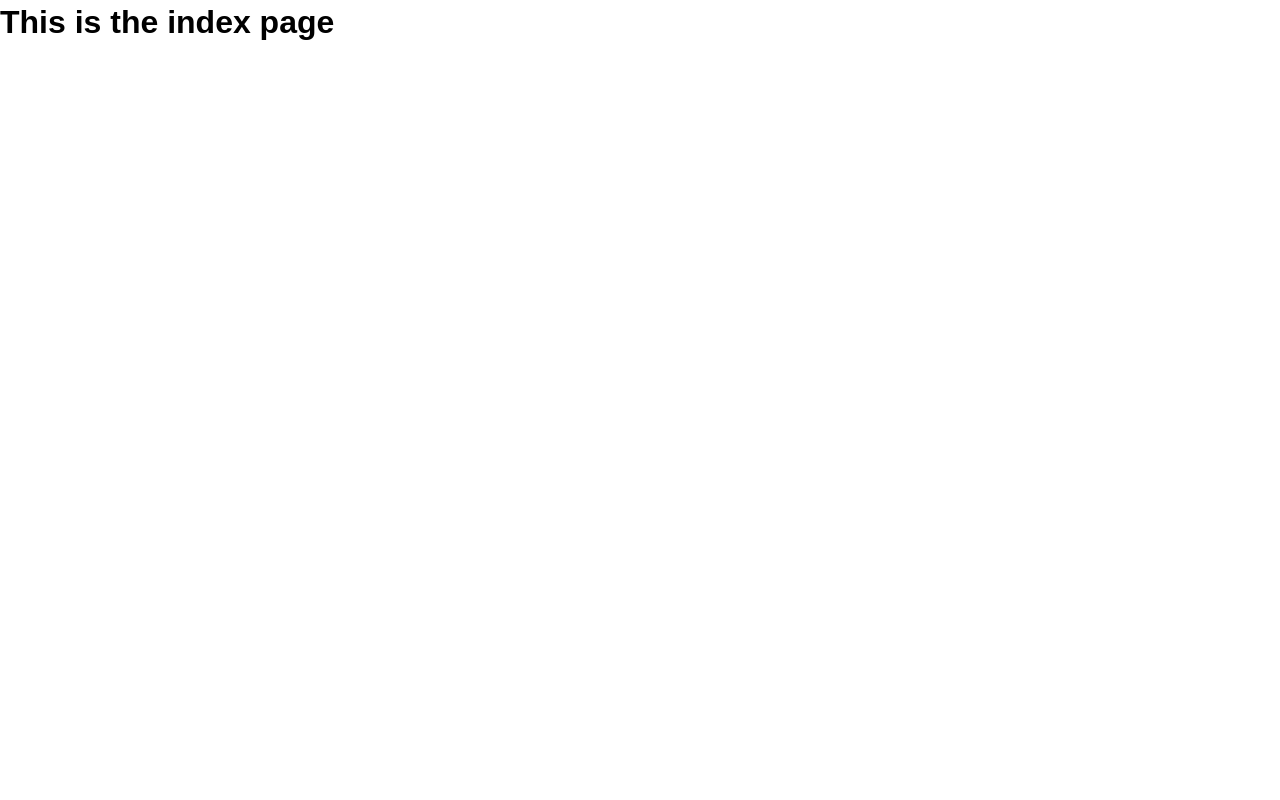
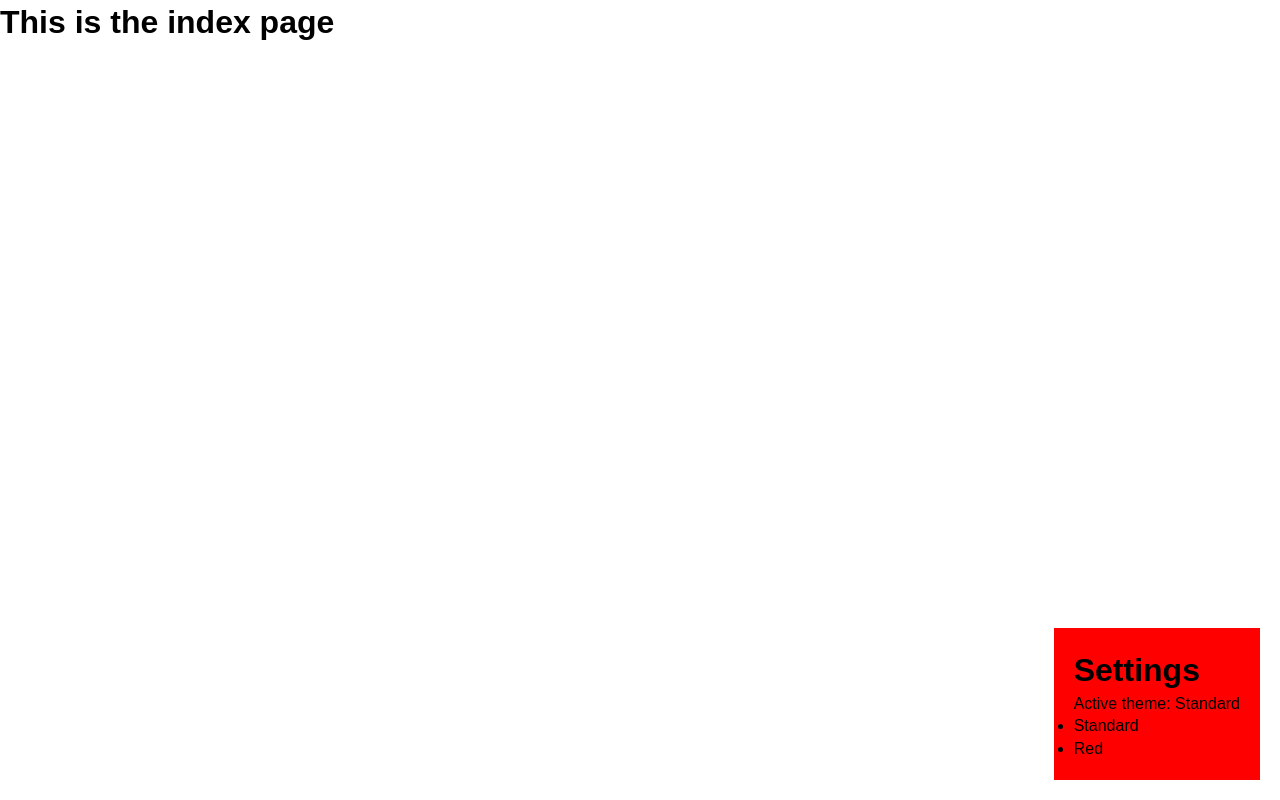
Before and after one commit to sturlei/vertis.se, a React (Create React App) app: page / in a window 1280 px wide. Built offline with nearby package versions, Linux system fonts and the light colour scheme.

Commit message:
fixed redux connections

```diff
--- a/package.json
+++ b/package.json
@@ -10,6 +10,7 @@
     "axios": "^0.21.0",
     "react": "^17.0.1",
     "react-dom": "^17.0.1",
+    "react-redux": "^7.2.2",
     "react-router-dom": "^5.2.0",
     "react-scripts": "4.0.1",
     "sass": "^1.30.0",
--- a/src/App.jsx
+++ b/src/App.jsx
@@ -1,11 +1,30 @@
 import { withRouter } from "react-router-dom";
+import { connect } from "react-redux";
+// styles
+import BaseStyle from "./style/BaseStyle";
+import GlobalVariables from "./style/GlobalVariables";
+import Themes from "./style/theme/Themes";
 
-function App( { children } ) {
+
+function App( props ) {
+  const { children } = props;
+  const CurrnetTheme = Themes[props.settings.config.themes.currentTheme];
+
   return (
     <div className="App" >
-      {children}
-    </div>
+      <BaseStyle />
+      <GlobalVariables />
+      <CurrnetTheme/>
+        {children}
+      </div>
   );
 }
 
-export default withRouter( App );
+// state.entities.settings.config
+const mapStateToProps = ( state ) => ( {
+    settings: state.entities.settings
+} );
+const mapDispatchToProps = ( dispatch ) => ( {
+} )
+
+export default connect(mapStateToProps,mapDispatchToProps )(withRouter( App ));
--- /dev/null
+++ b/src/components/Settings.jsx
@@ -0,0 +1,41 @@
+import { connect } from "react-redux";
+import styled from "styled-components";
+// store
+import { actions } from "../store/settings";
+
+const Settings = ( {settings, changeTheme} ) => {
+    const themeProps = settings.config.themes
+    const activeTheme = themeProps.currentTheme
+    const allThemes =themeProps.allThemes
+    console.log(allThemes);
+    return (
+        <SettingsToggle>
+            <h1>Settings</h1>
+            <p>Active theme: {activeTheme}</p>
+            <ul>
+                {allThemes.map( (theme , ind)=> (
+                    <li key={ind} onClick={() => changeTheme(allThemes[ind])}>
+                        {theme}
+                    </li>
+                ))}
+            </ul>
+       </SettingsToggle>
+    )
+}
+
+const SettingsToggle = styled.div`
+    position: absolute;
+    bottom: 2rem;
+    right: 2rem;
+    padding: 2rem;
+    background-color: red;
+`
+
+// state.entities.settings.config
+const mapStateToProps = ( state ) => ( {
+    settings: state.entities.settings
+} );
+const mapDispatchToProps = ( dispatch ) => ( {
+    changeTheme: (theme)=> dispatch(actions.changeTheme(theme)),
+})
+export default connect( mapStateToProps, mapDispatchToProps )( Settings );
--- a/src/index.jsx
+++ b/src/index.jsx
@@ -2,24 +2,26 @@ import React from 'react';
 import ReactDOM from 'react-dom';
 import { BrowserRouter, HashRouter } from "react-router-dom";
 import "./scss/main.scss";
-// styles
-import BaseStyle from "./style/BaseStyle";
-import GlobalVariables from "./style/GlobalVariables";
-import Themes from "./style/theme/Themes";
+import { Provider } from "react-redux";
 // router
 import RouterComponent from "./Router";
 
+// store
+import configStore from "./store/configStore";
+
+const store = configStore();
+
+
 const Router = BrowserRouter || HashRouter;
-const CurrentTheme = Themes.Standard;
+
 
 ReactDOM.render(
   <React.StrictMode>
-    <BaseStyle />
-    <GlobalVariables />
-    <CurrentTheme />
-    <Router>
-      <RouterComponent />
-    </Router>
+    <Provider store={store}>
+      <Router>
+        <RouterComponent />
+      </Router>
+    </Provider>
   </React.StrictMode>,
   document.getElementById( 'root' )
 );
--- a/src/pages/Index.jsx
+++ b/src/pages/Index.jsx
@@ -1,10 +1,23 @@
+// components
+import SettingsToggle from "../components/Settings";
 
 
-const Index = () => {
+const Index = ( ) => {
 
     return (
-        <h1>This is the index page</h1>
+        <div >
+            <h1>This is the index page</h1>
+            <SettingsToggle/>
+        </div>
     )
 };
 
-export default Index;
+
+
+// state.entities.settings.config
+export default Index ;
+
+/**
+ * namn: Adam Wester
+ *
+ */
--- a/src/store/settings.js
+++ b/src/store/settings.js
@@ -1,19 +1,31 @@
 import {
     createSlice
 } from "@reduxjs/toolkit";
+import Themes from "../style/theme/Themes";
 
+const ThemesNames = Object.keys( Themes )
 const slice = createSlice( {
     name: 'settings',
     initialState: {
         loading: false,
         config: {
-
+            showNumb: false,
+            themes: {
+                currentTheme: ThemesNames[ 0 ],
+                allThemes: ThemesNames
+            }
         }
     },
     reducers: {
-
+        changeNumb: ( state, action ) => {
+            state.config.showNumb = action.payload;
+        },
+        changeTheme: ( state, action ) => {
+            state.config.themes.currentTheme = action.payload || state.config.themes.currentTheme;
+        }
     }
 } );
 
 
+export const actions = slice.actions;
 export default slice.reducer;
--- a/src/style/theme/Themes.jsx
+++ b/src/style/theme/Themes.jsx
@@ -34,6 +34,36 @@ allThemes.Standard = createGlobalStyle`
 
 `;
 
+allThemes.Red = createGlobalStyle`
+
+    /* colors */
+    :root {
+        --color-primary-default: #e65531;
+        --color-primary-light: #dc846e;
+        --color-primary-dark: #a93012;
+
+        --color-secondary-default: #6bfaf3;
+        --color-secondary-light: #84e2fa;
+        --color-secondary-dark: #29b3e9;
+
+        /* shades */
+        --color-white-1: #ffffff;
+        --color-white-2: #f5f5f5;
+        --color-white-3: #ececec;
+
+        --color-black-1: #000000;
+        --color-black-2: #141414;
+        --color-black-3: #242424;
+
+         --color-gray-1: #212121;
+        --color-gray-2: #575757;
+        --color-gray-3: #acacac;
+
+        /* positive colors */
+        --color-positive-1: #a0e72e;
+    }
 
 
+`;
+
 export default allThemes;
```
Also changed, not shown: 2 other files (tests, documents, lock files or other folders).
